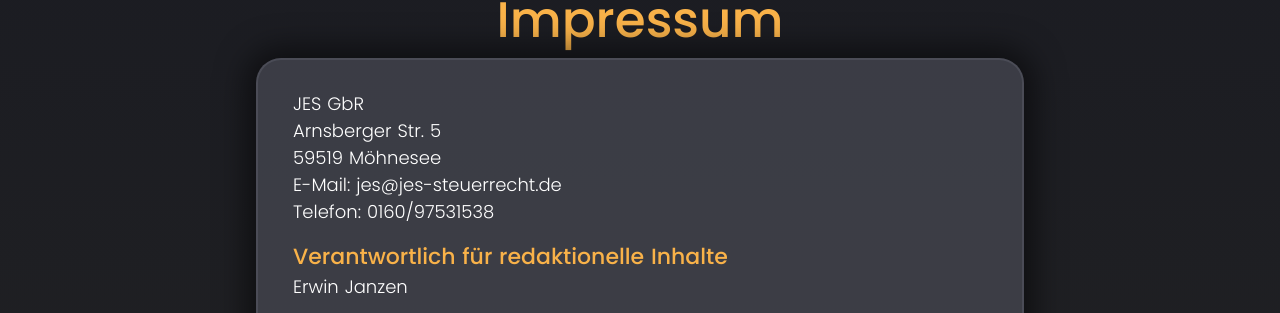
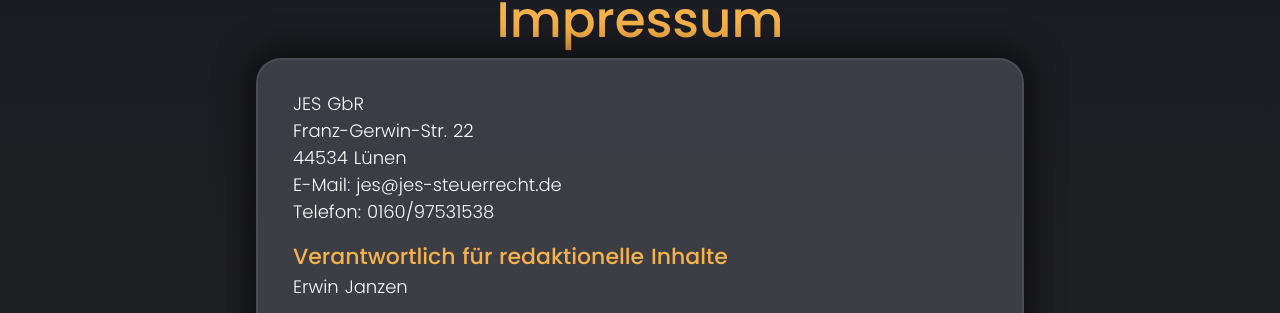
Before and after one commit to Hangman/jespage, a Jekyll site: the page built from impressum.md, in a window 1280 px wide. Shown: the part 231-544 px from the top of the page. Built offline with Jekyll 4.4.1, drawn with Linux system fonts in a browser that asks for light colours.

Commit message:
Change address
Signed-off-by: Matthias <webmaster@pottgames.de>

```diff
--- a/impressum.md
+++ b/impressum.md
@@ -6,8 +6,8 @@
 ---
 
 JES GbR<br>
-Arnsberger Str. 5<br>
-59519 Möhnesee<br>
+Franz-Gerwin-Str. 22<br>
+44534 Lünen<br>
 E-Mail: jes@jes-steuerrecht.de<br>
 Telefon: 0160/97531538
 
```
